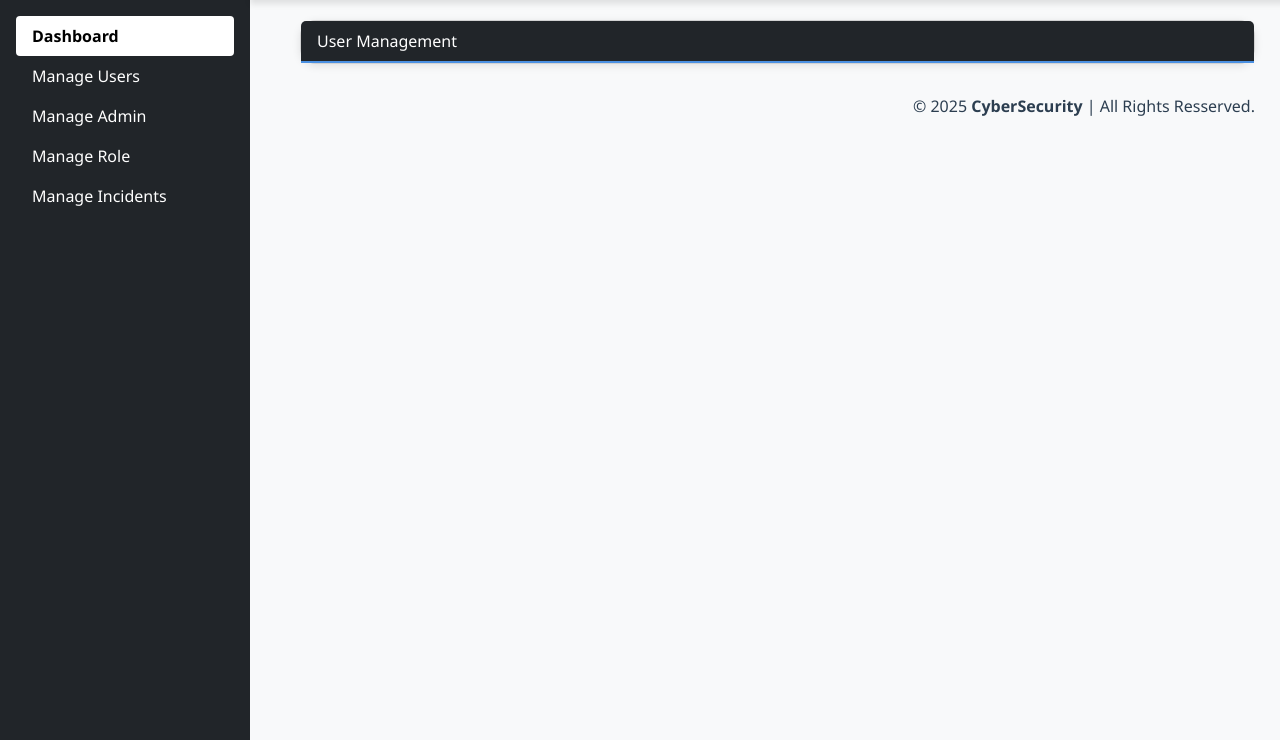
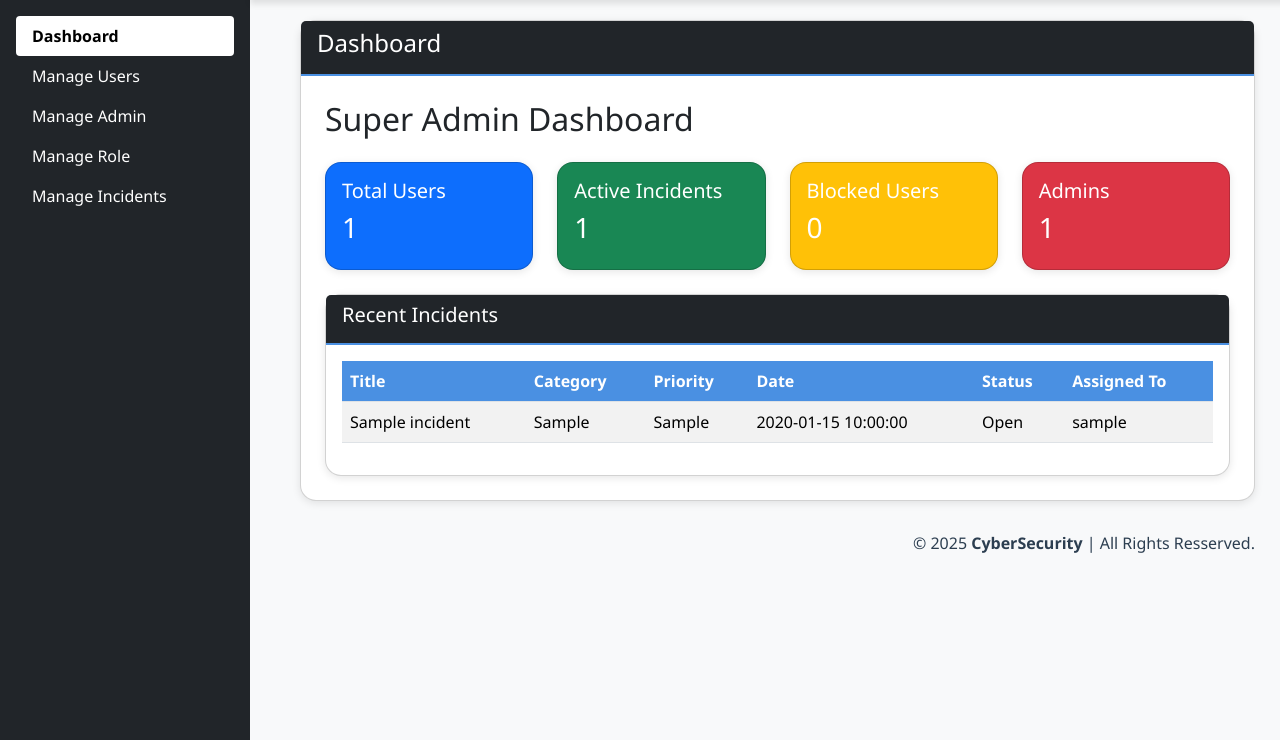
Before and after one commit to sanjana169/cybersecurity, a PHP site: page /superadmin/dashboard.php in a window 1280 px wide. Shown: the part 60-800 px from the top of the page. Run offline with PHP 8.4, Linux system fonts and the light colour scheme; the visitor is signed in with stand-in values (Sample User, id 1); tables that the repository leaves empty or names only in its code hold one stand-in row (values such as "Sample post"); some libraries are stand-ins or nearby versions.

Commit message:
Add files via upload

```diff
--- a/superadmin/dashboard.php
+++ b/superadmin/dashboard.php
@@ -6,6 +6,31 @@ if (!isset($_SESSION['user_id'])) {
 }
 $error = '';
 include('../connect.php');
+
+function getUserCount() {
+    global $conn;
+    $result = mysqli_query($conn, "SELECT COUNT(*) FROM users");
+    return mysqli_fetch_row($result)[0];
+}
+
+function getBlockedUsers() {
+    global $conn;
+    $result = mysqli_query($conn, "SELECT COUNT(*) FROM users WHERE status = 'blocked'");
+    return mysqli_fetch_row($result)[0];
+}
+
+function getActiveIncidents() {
+    global $conn;
+    $result = mysqli_query($conn, "SELECT COUNT(*) FROM incidents WHERE status != 'closed'");
+    return mysqli_fetch_row($result)[0];
+}
+
+function getAdminCount() {
+    global $conn;
+    $result = mysqli_query($conn, "SELECT COUNT(*) FROM users WHERE role = 'admin'");
+    return mysqli_fetch_row($result)[0];
+}
+
 ?>
 
 <!DOCTYPE html>
@@ -43,8 +68,103 @@ include('../connect.php');
     <div class="mainpanel " id="dashboard">
         <div class="card">
             <div class="card-header bg-dark text-white">
-                User Management
+                <h4>Dashboard</h4>
             </div>
+            <div class="container-fluid px-4 mt-4">
+                <h2 class="mb-4">Super Admin Dashboard</h2>
+
+                <!-- Stats Overview -->
+                <div class="row g-4 mb-4">
+                    <div class="col-md-3">
+                        <div class="card text-white bg-primary">
+                            <div class="card-body">
+                                <h5>Total Users</h5>
+                                <h3><?php echo getUserCount(); ?></h3>
+                            </div>
+                        </div>
+                    </div>
+                    <div class="col-md-3">
+                        <div class="card text-white bg-success">
+                            <div class="card-body">
+                                <h5>Active Incidents</h5>
+                                <h3><?php echo getActiveIncidents(); ?></h3>
+                            </div>
+                        </div>
+                    </div>
+                    <div class="col-md-3">
+                        <div class="card text-white bg-warning">
+                            <div class="card-body">
+                                <h5>Blocked Users</h5>
+                                <h3><?php echo getBlockedUsers(); ?></h3>
+                            </div>
+                        </div>
+                    </div>
+                    <div class="col-md-3">
+                        <div class="card text-white bg-danger">
+                            <div class="card-body">
+                                <h5>Admins</h5>
+                                <h3><?php echo getAdminCount(); ?></h3>
+                            </div>
+                        </div>
+                    </div>
+                </div>
+
+
+
+                <!-- Latest Incidents Table -->
+                <div class="card mb-4">
+                    <div class="card-header bg-dark text-white">
+                        <h5>Recent Incidents</h5>
+                    </div>
+                    <div class="card-body table-responsive">
+                        <table id="recentIncidents" class="table table-striped">
+                            <thead>
+                                <tr>
+                                    <th>Title</th>
+                                    <th>Category</th>
+                                    <th>Priority</th>
+                                    <th>Date</th>
+                                    <th>Status</th>
+                                    <th>Assigned To</th>
+
+                                </tr>
+                            </thead>
+                            <tbody>
+                                <?php
+                               $sql = "SELECT incidents.id,
+               incidents.title,
+               incidents.category,
+               incidents.priority,
+               incidents.incident_date,
+               incidents.status,
+               admin.username AS assigned_to
+        FROM incidents
+        LEFT JOIN `admin` ON incidents.assigned_admin_id = admin.id
+        ORDER BY incidents.incident_date DESC";
+$result = $conn->query($sql);
+                                ?>
+                                <?php if ($result->num_rows > 0): ?>
+            <?php while($row = $result->fetch_assoc()): ?>
+                <tr>
+                    <td><?= htmlspecialchars($row['title']) ?></td>
+                    <td><?= htmlspecialchars($row['category']) ?></td>
+                    <td><?= htmlspecialchars($row['priority']) ?></td>
+                    <td><?= htmlspecialchars($row['incident_date']) ?></td>
+                    <td><?= htmlspecialchars($row['status']) ?></td>
+                    <td><?= htmlspecialchars($row['assigned_to']) ?: 'Unassigned' ?></td>
+
+                </tr>
+            <?php endwhile; ?>
+        <?php else: ?>
+            <tr><td colspan="7" class="text-center">No incidents found.</td></tr>
+        <?php endif; ?>
+
+                            </tbody>
+                        </table>
+                    </div>
+                </div>
+            </div>
+
 
         </div>
     </div>
--- a/update_status.php
+++ b/update_status.php
@@ -1,5 +1,5 @@
 <?php
-include 'connect.php'; // or correct path
+include 'connect.php';
 session_start();
 
 header('Content-Type: application/json');
```
Also changed, not shown: get_notification.php (+3 -6 lines), superadmin/recent_incidents.php (added, +23 -0 lines). Lines whose indentation alone changed are shown as unchanged.
